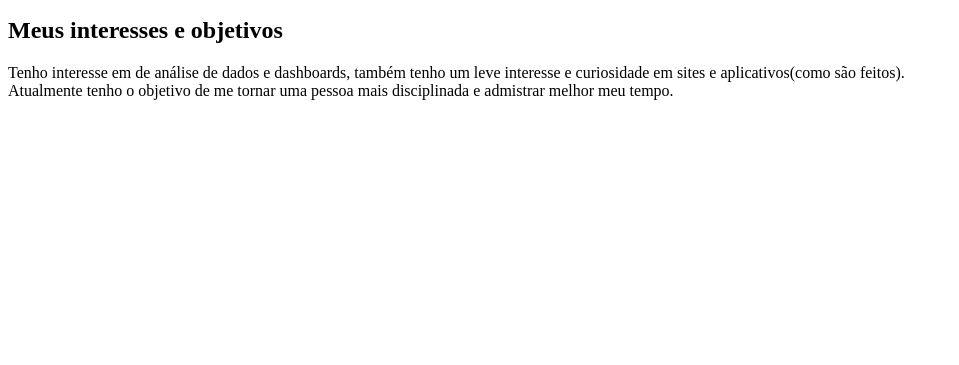
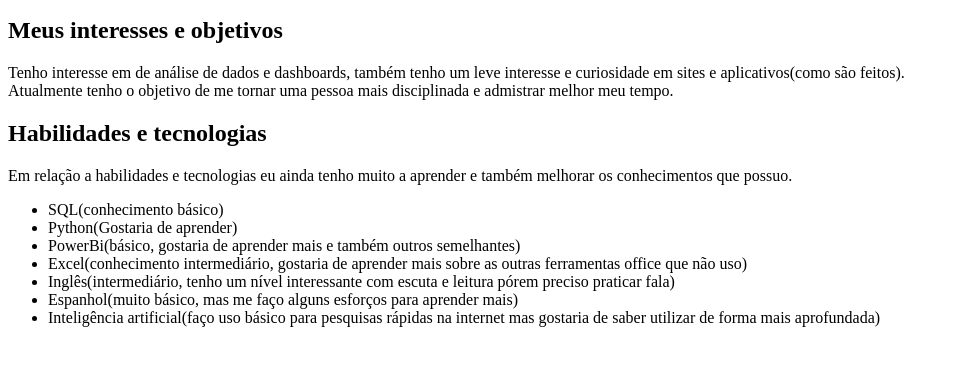
Before and after one commit to ArthurAraujoNunes/VA1_Portfolio-, a plain HTML site: page index.html in a window 1280 px wide. Shown: the part 101-466 px from the top of the page, without its empty margins (0-959 px from the left). Drawn offline with Linux system fonts and the light colour scheme.

Commit message:
Nova alteração da apresentação adicionando tópico de Habilidades e ferramentas

```diff
--- a/index.html
+++ b/index.html
@@ -11,4 +11,16 @@
     <h2>Meus interesses e objetivos</h2>
     <p> Tenho interesse em de análise de dados e dashboards, também tenho um leve interesse e curiosidade
     em sites e aplicativos(como são feitos). <br>Atualmente tenho o objetivo de me tornar uma pessoa mais disciplinada e admistrar melhor meu tempo.  </p>
+    <h2>Habilidades e tecnologias</h2>
+    <p>Em relação a habilidades e tecnologias eu ainda tenho muito a aprender e também melhorar os conhecimentos que possuo.
+        <ul>
+            <li>SQL(conhecimento básico)</li>
+            <li>Python(Gostaria de aprender)</li>
+            <li>PowerBi(básico, gostaria de aprender mais e também outros semelhantes)</li>
+            <li>Excel(conhecimento intermediário, gostaria de aprender mais sobre as outras ferramentas office que não uso)</li>
+            <li>Inglês(intermediário, tenho um nível interessante com escuta e leitura pórem preciso praticar fala)</li>
+            <li>Espanhol(muito básico, mas me faço alguns esforços para aprender mais)</li>
+            <li>Inteligência artificial(faço uso básico para pesquisas rápidas na internet mas gostaria de saber utilizar de forma mais aprofundada)</li>
+        </ul>
+    </p>
 </html>
```
